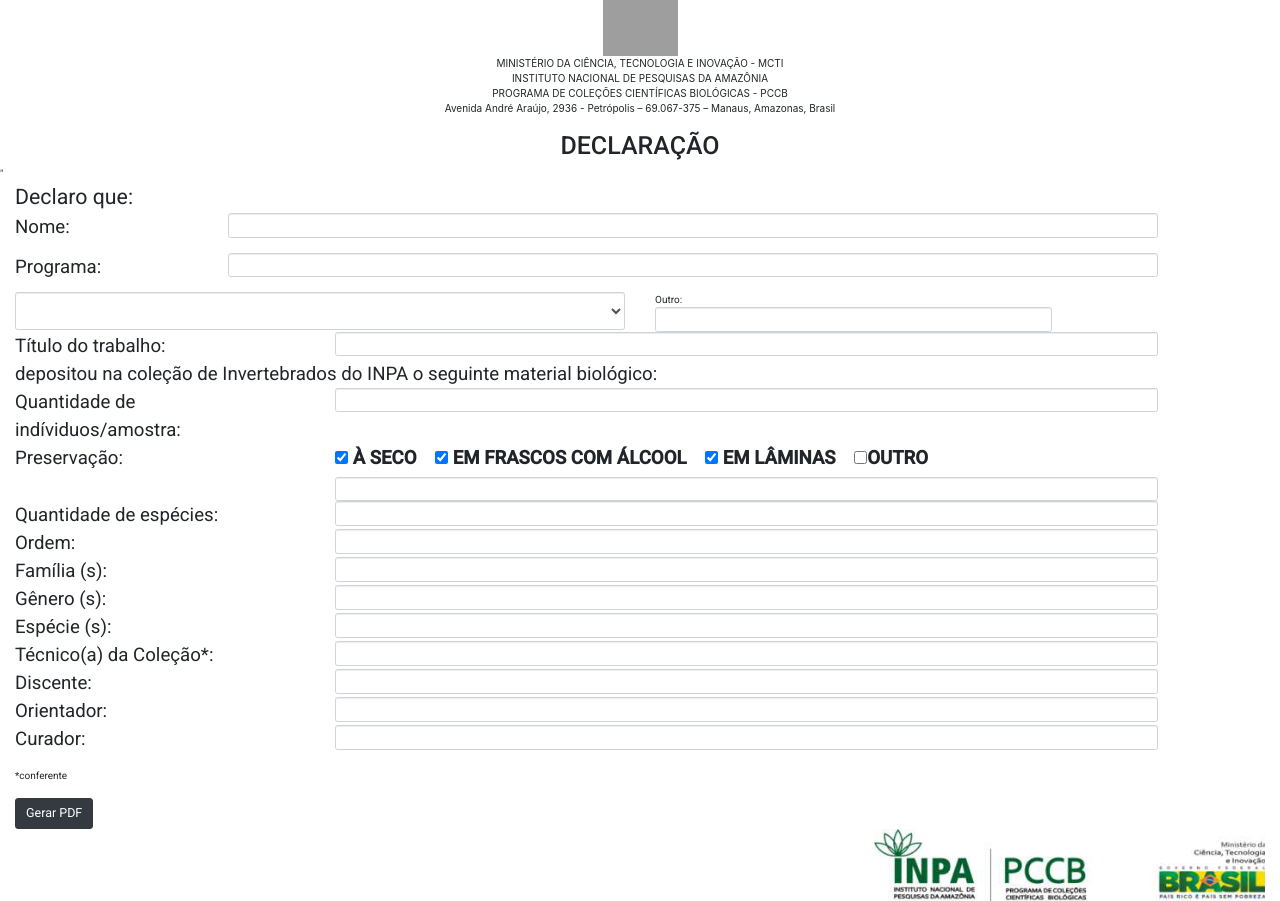
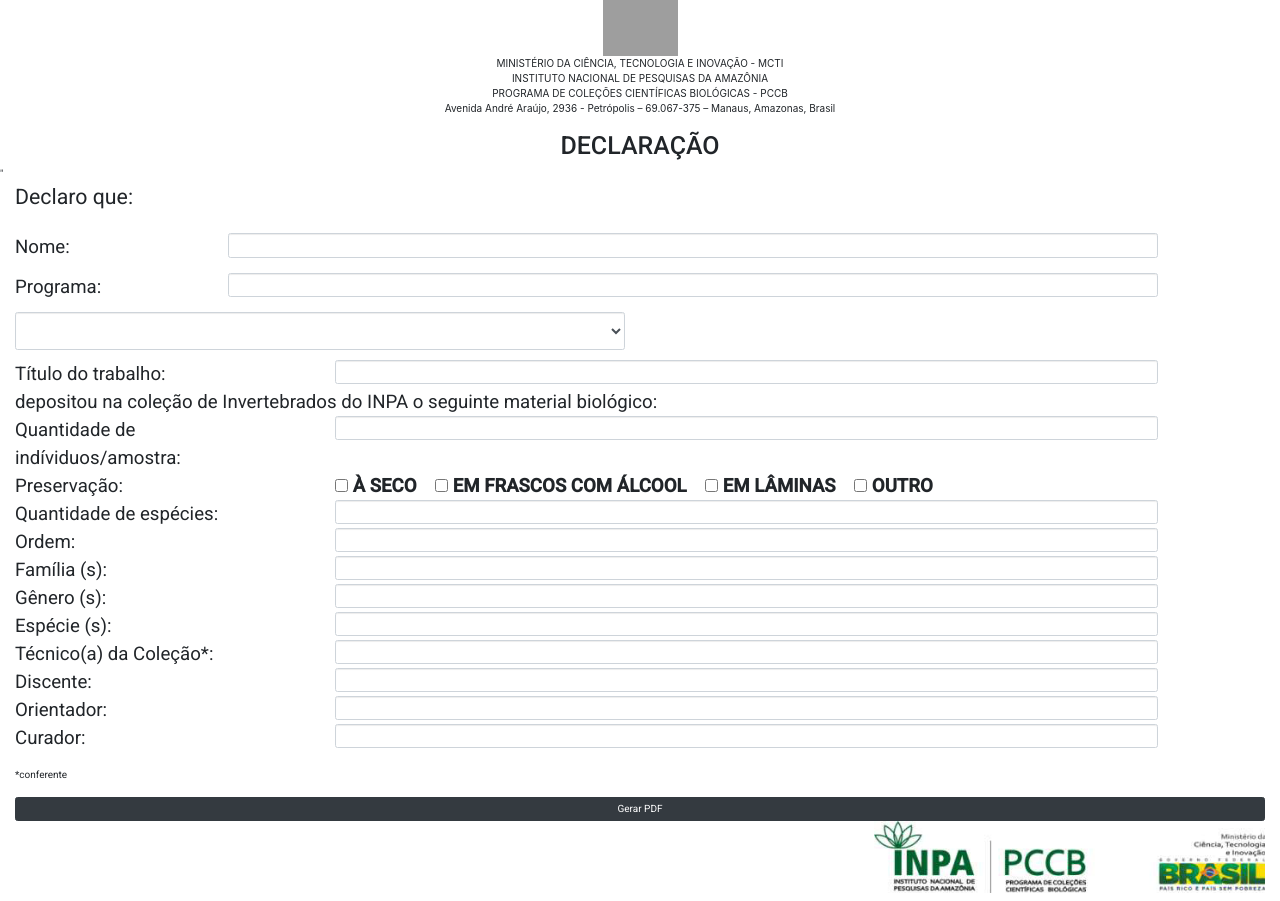
Before and after one commit to betito/formdepositomaterial, an Angular app in the folder simpleform/: page / in a window 1280 px wide. Built offline with nearby package versions, Linux system fonts and the light colour scheme; grey boxes are pictures that could not be loaded.

Commit message:
fix minor styles.

```diff
--- a/simpleform/src/app/app.component.css
+++ b/simpleform/src/app/app.component.css
@@ -26,6 +26,6 @@ table, tr, td {
     text-align: center;
 }
 
-.extra-space {
-    margin-bottom: 50px;
+.extra-space-bottom {
+    margin-bottom: 20px;
 }
--- a/simpleform/src/app/app.component.html
+++ b/simpleform/src/app/app.component.html
@@ -18,7 +18,7 @@
             <h1>DECLARAÇÃO</h1>
           </div>"
         </div>
-        <div class="row">
+        <div class="row extra-space-bottom">
           <div class="font16 col-md-3 col-sd-3 text-left">
           Declaro que: <br/>
           </div>
@@ -45,7 +45,7 @@
         </div>
         <div class="row" >
           <div class="col-md-6 col-sd-6">
-            <select class="font14 form-control" name="fieldprogram" [(ngModel)]="decFormModel.fieldprogram" (change)="check($event)" >
+            <select class="font14 form-control" name="fieldprogram" [(ngModel)]="decFormModel.fieldprogram" (change)="check1($event)" >
               <option *ngFor="let p of programas"
                 value="{{ p }}" >{{ p }}
               </option>
@@ -55,14 +55,14 @@
             </div>
           </div>
           <br/>
-          <div  *ngIf="isHidden" class="col-md-4 col-sd-4">Outro: <input class="form-control" [(ngModel)]="decFormModel.fieldpreservoutrotext" ngHide="isHidden" type="text" name="fieldprogramoutrotext" value="">
+            <div  *ngIf="!isHidden" class="col-md-4 col-sd-4">Outro: <input class="form-control" [(ngModel)]="decFormModel.fieldprogramoutrotext" ngHide="isHidden" type="text" name="fieldprogramoutrotext" value="">
               <div class="alert alert-warning" *ngIf="decFormModel.errorfieldprogramoutrotext">
                 {{ decFormModel.msgerrorfieldprogramoutrotext }}
               </div>
           </div>
         </div>
         <div>
-          <div class="row"><div class="font14 col-md-3 col-sd-3">Título do trabalho:</div>
+          <div class="row" style="margin-top: 10px;"><div class="font14 col-md-3 col-sd-3">Título do trabalho:</div>
             <div class="col-md-8 col-sd-8">
               <input class="form-control"  [(ngModel)]="decFormModel.fieldtitle" type="text" name="fieldtitle">
 
@@ -89,14 +89,20 @@
           </div>
           <div class="font14 col-md-8 col-sd-8">
             <label class="form-check-label" *ngFor="let con of preservation">
-            <input [(ngModel)]="decFormModel.fieldpreserv"
+              <input [(ngModel)]="con.checked"
               class="form-box-input"
               type="checkbox" name="{{ con.name }} "
               value="{{ con.name }}"
               (change)="changeSelection($event.target)" >
               {{ con.name }}&nbsp;&nbsp;&nbsp;&nbsp;
             </label>
-          <label> <input class="form-box-input" [(ngModel)]="decFormModel.fieldpreservoutro" type="checkbox" name="fieldpreserv" value="OUTRO" id="fieldpreservoutro">OUTRO </label>
+          </div>
+        </div>
+        <div *ngIf="!isHidden2" class="row font14">
+          <div class="font14 col-md-3 col-sd-3">
+            OUTRO MEIO DE PRESERVAÇÃO:
+          </div>
+          <div class="font14 col-md-8 col-sd-8">
             <input class="form-control" [(ngModel)]="decFormModel.fieldpreservoutrotext" type="text" name="fieldpreservoutrotext" id="fieldpreservoutrotext" value="">
           </div>
         </div>
@@ -113,8 +119,12 @@
         <br/>*conferente
         </div>
         <br/>
+        <div class="row">
+          <div class="font14 col-md-12 col-sd-12">
             <div class="alingright">
-          <input class="btn btn-dark btn-lg" (click)="downloadAsPDF()" type="button" value= "Gerar PDF" />
+              <input class="btn btn-dark btn-block" (click)="downloadAsPDF()" type="button" value= "Gerar PDF" />
+            </div>
+          </div>
         </div>
       </form>
 
--- a/simpleform/src/app/app.component.ts
+++ b/simpleform/src/app/app.component.ts
@@ -15,11 +15,13 @@ import * as jsPDF from 'jspdf';
 export class AppComponent implements OnInit {
   title = 'Declaração de Depósito';
   isHidden = true;
+  isHidden2 = true;
   programas = [ 'IC', 'TCC', 'MESTRADO', 'DOUTORADO', 'PÓS-DOUTORADO', 'OUTRO'];
   preservation = [
      {name: 'À SECO', checked: false },
      {name: 'EM FRASCOS COM ÁLCOOL', checked: false },
-     {name: 'EM LÂMINAS', checked: false }
+     {name: 'EM LÂMINAS', checked: false },
+     {name: 'OUTRO', checked: false }
   ];
 
   decFormModel = new DecForm('', '', '', '', '', '', this.preservation, '', '', '', '', '', '', '', '', '', '', '');
@@ -30,12 +32,19 @@ export class AppComponent implements OnInit {
   ngOnInit(): void {
   }
 
-  public check(event) {
-    console.log(event);
+  public check1(event) {
     if (event.target.value === 'OUTRO') {
       this.isHidden = false;
     } else {
       this.isHidden = true;
+    }
+  }
+
+  public check2(event) {
+    if (event.target.value === 'OUTRO') {
+      this.isHidden2 = false;
+    } else {
+      this.isHidden2 = true;
     }
   }
 
@@ -47,6 +56,14 @@ export class AppComponent implements OnInit {
       }
     });
     this.decFormModel.fieldpreserv = this.preservation;
+
+    if ((e.value === 'OUTRO') && (e.checked === true)) {
+      this.isHidden2 = false;
+    } else {
+      this.isHidden2 = true;
+    }
+
+
     console.log(this.preservation);
   }
 
```
Lines whose indentation alone changed are shown as unchanged.
